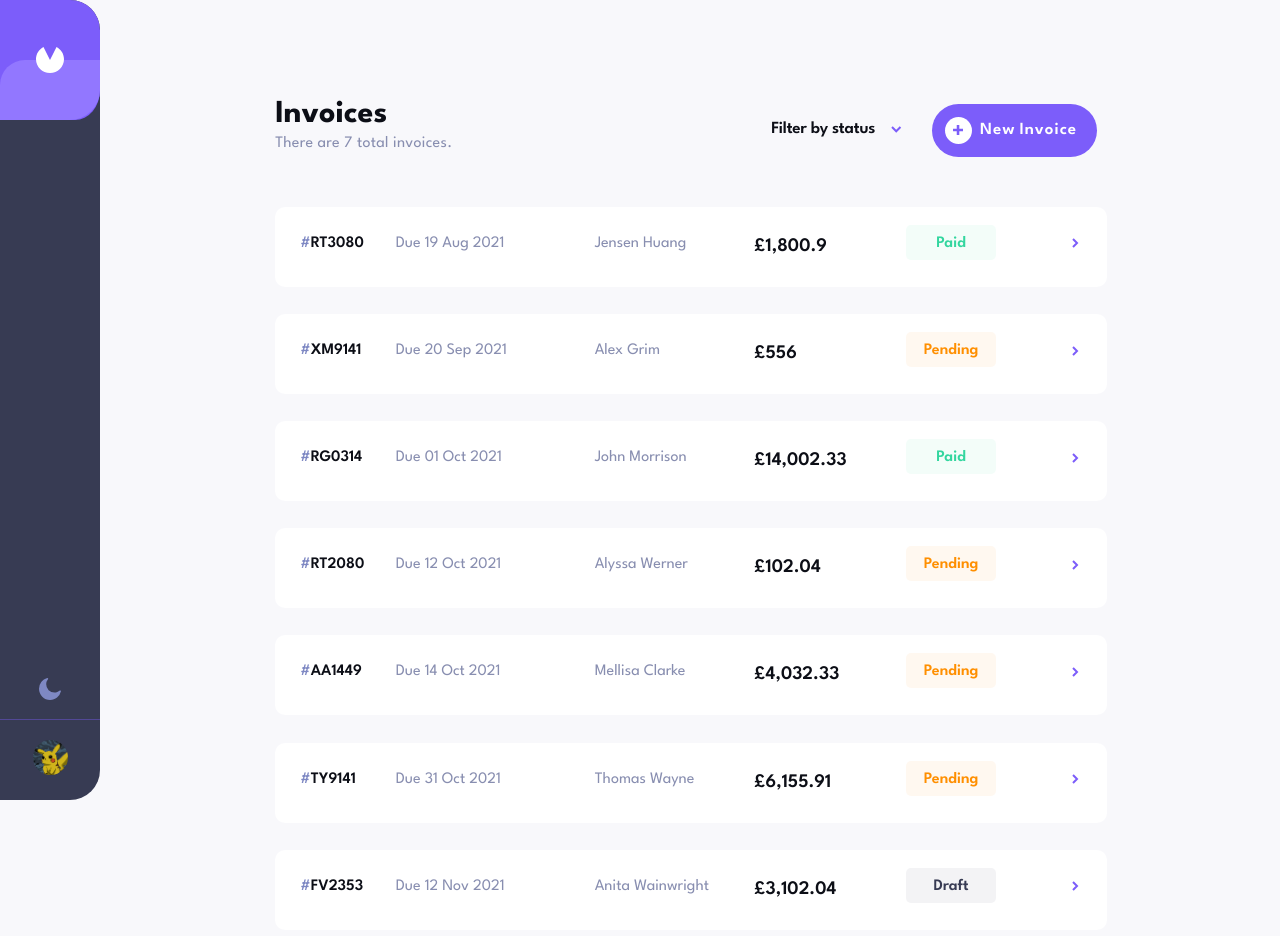
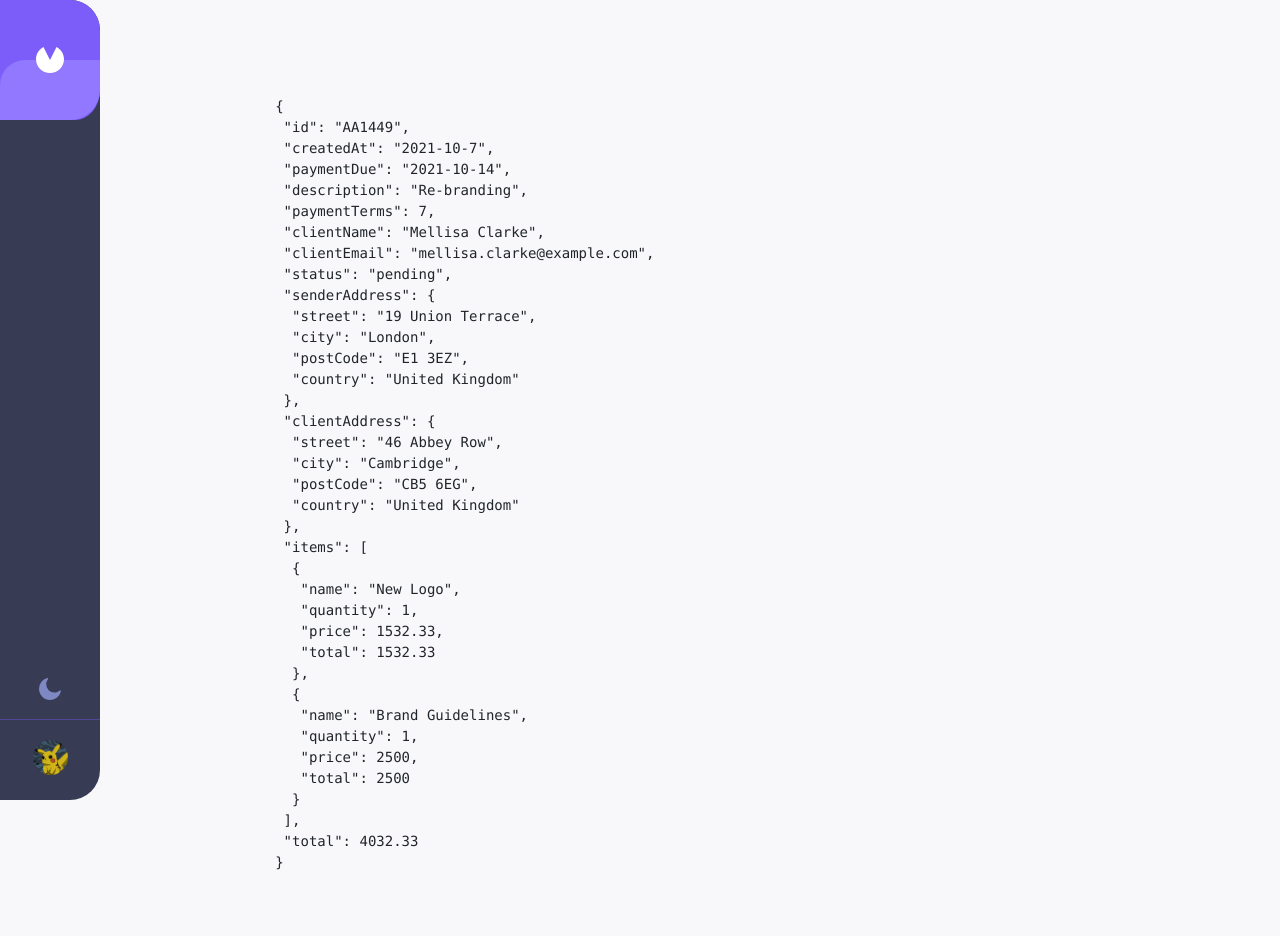
Before and after one commit to Varadarajan-M/Invoice-app, a React (Create React App) app: page /invoice/AA1449 in a window 1280 px wide. Before the commit this address led to /. Shown: the top 936 px of the page. After the commit the page ends 873 px from the top, so only its background shows below. Built offline with nearby package versions, Linux system fonts and the light colour scheme.

Commit message:
Added Invoice redirection

```diff
--- a/src/App.js
+++ b/src/App.js
@@ -1,6 +1,6 @@
 import './_App.scss';
 import Navbar from './navbar/Navbar';
-import Dummypage from './pages/Dummypage';
+import InvoiceDetails from './pages/InvoiceDetails';
 
 import { useEffect } from 'react';
 import { useTheme } from './context/UIcontext';
@@ -25,18 +25,7 @@ function App() {
         <Wrapper>
           <Routes>
             <Route path='/' element={<InvoicesHome />} />
-						<Route
-							path='/invoices/:id'
-							element={
-								<Dummypage
-									style={{
-										marginLeft: '500px',
-										marginTop: '50px',
-									}}
-									text='invoices'
-								/>
-							}
-						/>
+            <Route path='/invoice/:id' element={<InvoiceDetails />} />
             <Route path='*' element={<Navigate to='/' replace />} />
           </Routes>
         </Wrapper>
--- a/src/invoices/Invoices.js
+++ b/src/invoices/Invoices.js
@@ -6,7 +6,7 @@ import './invoices.scss';
 import { Image } from 'react-bootstrap';
 import { useTheme } from '../context/UIcontext';
 import Text from './../lib/components/Text';
-
+import { Link } from 'react-router-dom';
 export function Invoices() {
   const { invoices } = useInvoices();
   const { mode, theme } = useTheme();
@@ -14,21 +14,17 @@ export function Invoices() {
     <div className='invoices-body'>
       {invoices.map((data, key) => {
         return (
-					<Card
+          <Link
+            to={`/invoice/${data.id}`}
             key={data.id}
-						className='invoice-card'
-						style={{ ...theme.invoiceCard }}
+            style={{ textDecoration: 'none' }}
           >
+            <Card className='invoice-card' style={{ ...theme.invoiceCard }}>
               <div className='invoice-id' style={{ ...theme.bwText }}>
-							<Text style={{ color: 'rgb(126, 136, 195)' }}>
-								{'#'}
-							</Text>
+                <Text style={{ color: 'rgb(126, 136, 195)' }}>{'#'}</Text>
                 <Text>{data.id}</Text>{' '}
               </div>
-						<div
-							className='invoice-due'
-							style={{ ...theme.greyWhiteText }}
-						>
+              <div className='invoice-due' style={{ ...theme.greyWhiteText }}>
                 <Text>Due {formatDateToString(data.paymentDue)}</Text>
               </div>
               <div
@@ -37,10 +33,7 @@ export function Invoices() {
               >
                 <Text>{data.clientName}</Text>
               </div>
-						<div
-							className='invoice-total'
-							style={{ ...theme.bwText }}
-						>
+              <div className='invoice-total' style={{ ...theme.bwText }}>
                 {'£'}
                 <Text>{data.total.toLocaleString()}</Text>
               </div>
@@ -54,6 +47,7 @@ export function Invoices() {
                 <Image src={arrowRightIcon} />
               </div>
             </Card>
+          </Link>
         );
       })}
     </div>
--- /dev/null
+++ b/src/pages/InvoiceDetails.js
@@ -0,0 +1,16 @@
+import React from 'react';
+import { useInvoices } from '../context/InvoiceContext';
+import { useParams } from 'react-router-dom';
+
+function InvoiceDetails(props) {
+  const { invoices } = useInvoices();
+  const { id } = useParams();
+  const matching = invoices.filter((invoice) => invoice.id === id)[0];
+  return (
+    <div>
+      <pre>{JSON.stringify(matching, null, 1)}</pre>
+    </div>
+  );
+}
+
+export default InvoiceDetails;
```
Lines whose indentation alone changed are shown as unchanged.
